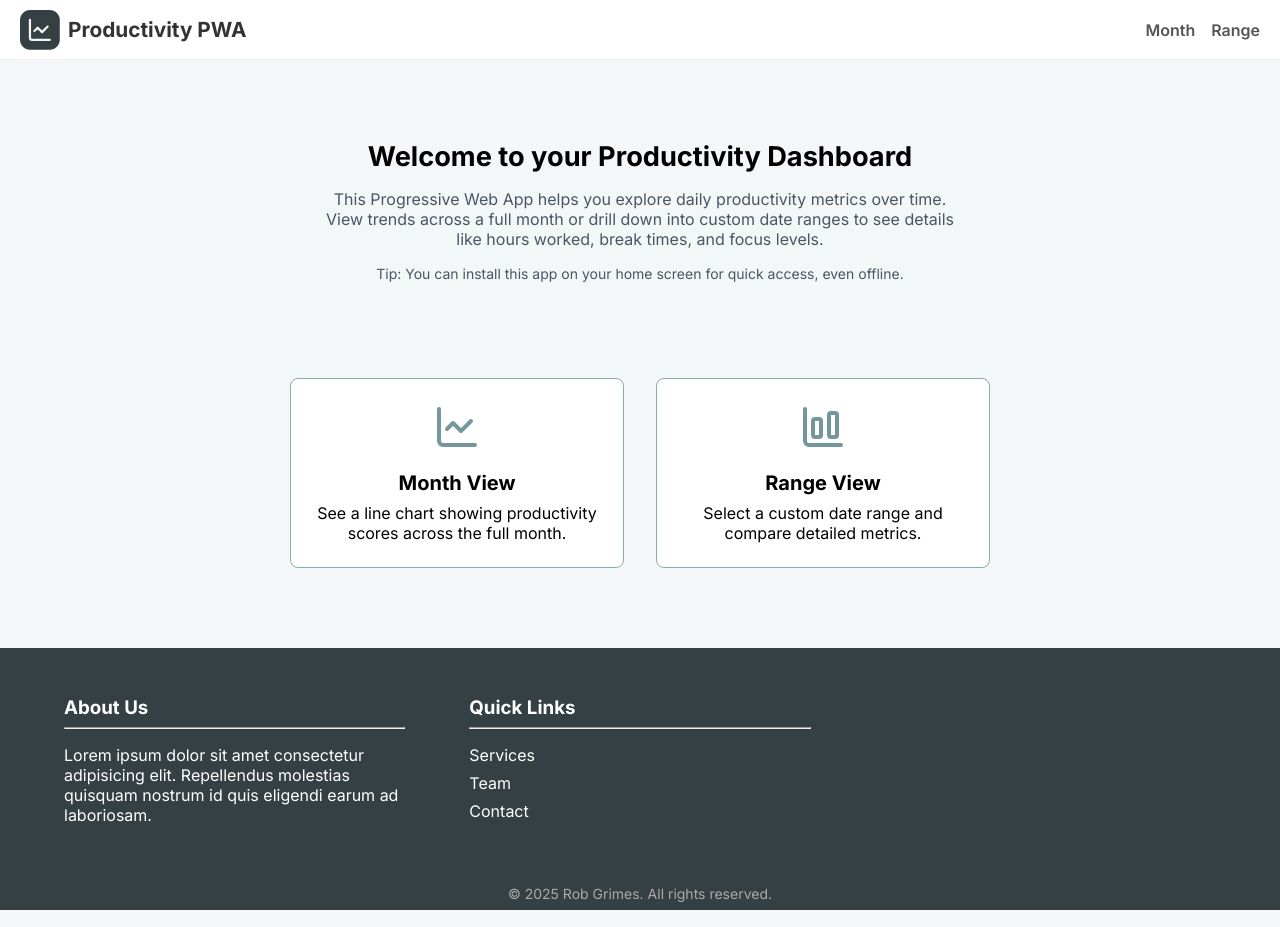
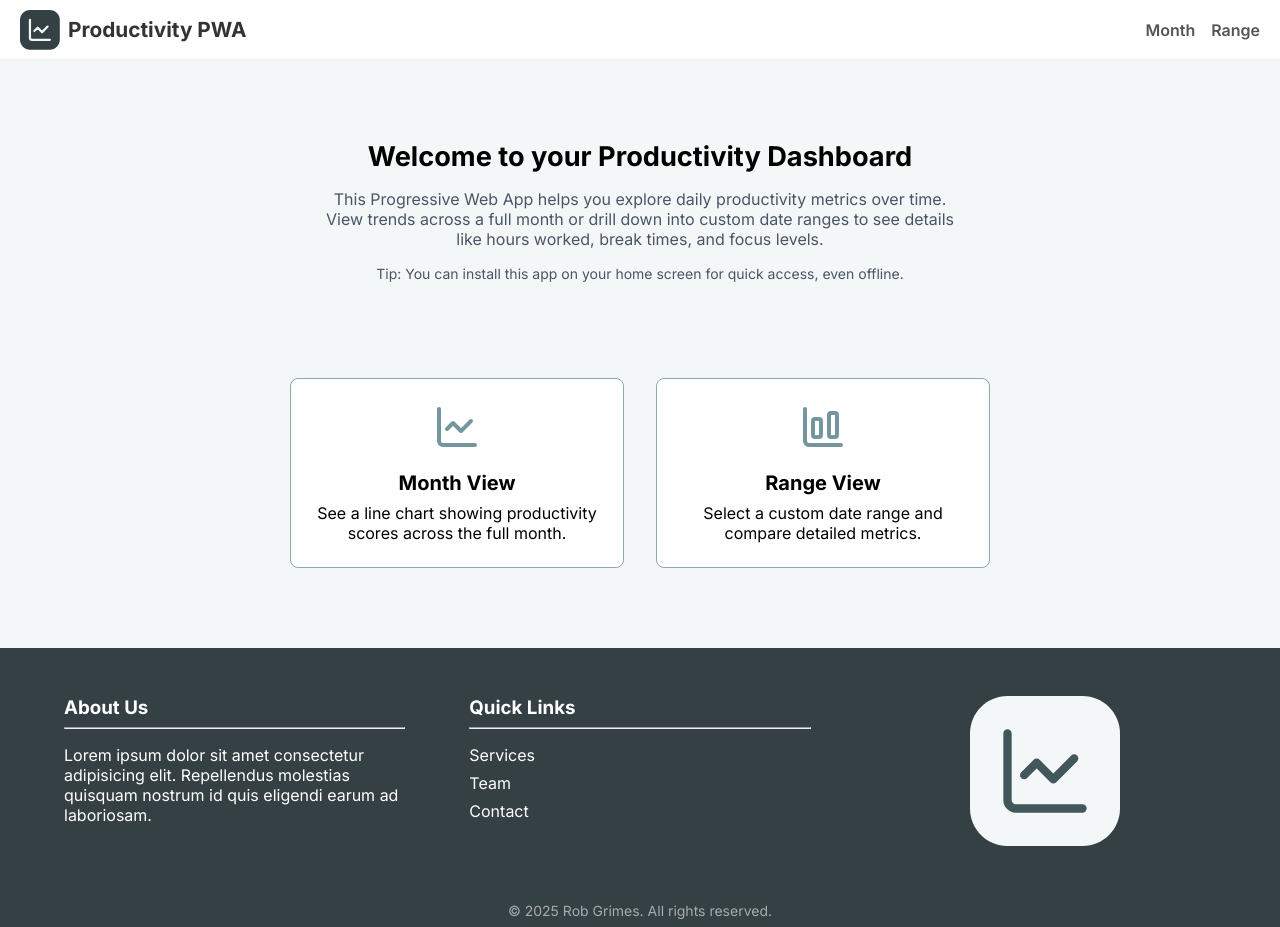
Before and after one commit to RobGrimes8/heor-data-visualisation, a Next.js app: page / in a window 1280 px wide. Built offline with nearby package versions, Linux system fonts and the light colour scheme.

Commit message:
Add branding to footer

```diff
--- a/app/components/Footer/Footer.js
+++ b/app/components/Footer/Footer.js
@@ -1,3 +1,4 @@
+import Image from "next/image";
 import styles from "./Footer.module.scss";
 
 export default function Footer() {
@@ -35,6 +36,15 @@ export default function Footer() {
                         </li>
                     </ul>
                 </div>
+                <div className={`${styles.section} ${styles.brand}`}>
+                    <Image
+                        src={"/icons/icon_large.svg"}
+                        width={150}
+                        height={150}
+                        alt="Productivity PWA Logo"
+                        sizes="(max-width: 768px) 100vw, 33vw"
+                    />
+                </div>
             </div>
 
             <div className={styles.rights}>
--- a/app/components/Footer/Footer.module.scss
+++ b/app/components/Footer/Footer.module.scss
@@ -39,6 +39,21 @@
                 }
             }
         }
+        .brand {
+            @media (min-width: 768px) {
+                display: flex;
+                justify-content: center;
+                align-items: center;
+            }
+            img {
+                width: 100px;
+                height: 100px;
+                @media (min-width: 768px) {
+                    width: 150px;
+                    height: 150px;
+                }
+            }
+        }
     }
     .rights {
         padding: 0.5rem;
```
